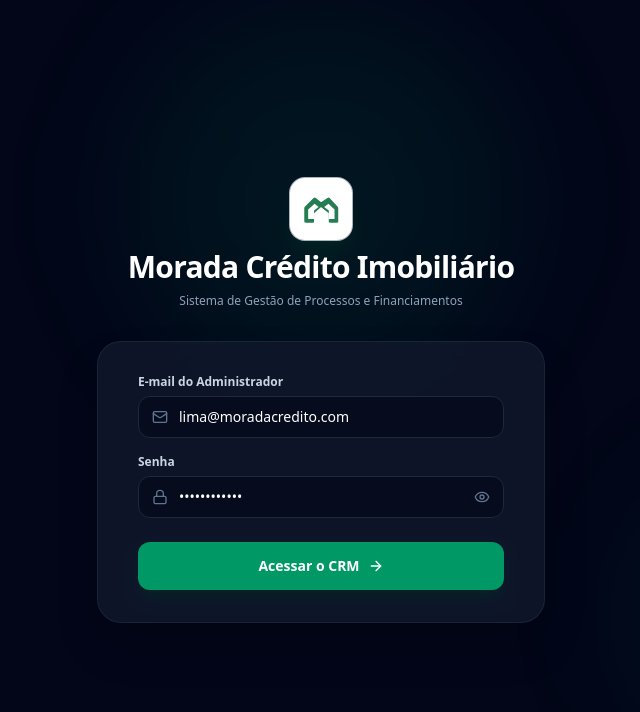
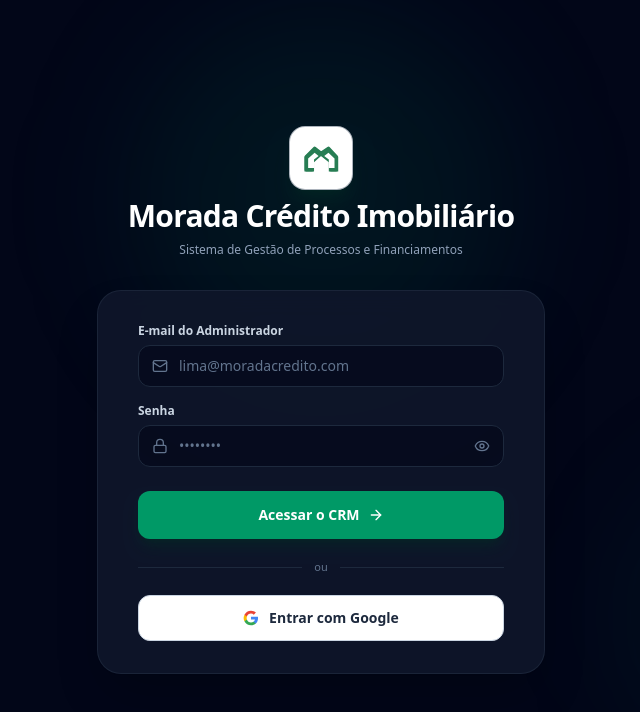
Before and after one commit to contatomoradacredito-hash/CRM-Morada, a React (Vite) app: page / in a window 1280 px wide. Shown: the top 712 px of the page, without its empty margins (319-959 px from the left). Built offline with nearby package versions, Linux system fonts and the light colour scheme; no server answers.

Commit message:
feat: update Firebase configuration and enhance authentication flow with Google login

```diff
--- a/firebase-applet-config.json
+++ b/firebase-applet-config.json
@@ -1,12 +1,12 @@
 {
-  "projectId": "concrete-apogee-tf6jr",
-  "appId": "1:261064632372:web:bdd068fc23844c0fff8261",
-  "apiKey": "AIzaSyB0GV2jhJnN8qLLpyTyHx7N6D00AWkTBX8",
-  "authDomain": "concrete-apogee-tf6jr.firebaseapp.com",
-  "firestoreDatabaseId": "ai-studio-moradacrditoimob-6e7a570c-55e9-474a-80f6-856fbe85f1be",
-  "storageBucket": "concrete-apogee-tf6jr.firebasestorage.app",
-  "messagingSenderId": "261064632372",
-  "measurementId": "",
-  "oAuthClientId": "261064632372-vkgdikmummc9813d9u45cmkt4fdedgvs.apps.googleusercontent.com",
+  "projectId": "morada-credito-crm",
+  "appId": "1:395101273843:web:e2e935d4881026304cc186",
+  "apiKey": "AIzaSyDyFdGT2_0LD79oe_SPYByQt6POYijQxgc",
+  "authDomain": "morada-credito-crm.firebaseapp.com",
+  "firestoreDatabaseId": "",
+  "storageBucket": "morada-credito-crm.firebasestorage.app",
+  "messagingSenderId": "395101273843",
+  "measurementId": "G-N68SC1E97Y",
+  "oAuthClientId": "",
   "recaptchaSiteKey": ""
 }
--- a/src/components/LoginScreen.tsx
+++ b/src/components/LoginScreen.tsx
@@ -1,16 +1,28 @@
 import React, { useState } from 'react';
 import { Mail, Lock, Eye, EyeOff, ArrowRight, AlertCircle } from 'lucide-react';
-import { useAuth, PRIMARY_ADMIN_EMAIL, MASTER_ADMIN_PASS } from '../context/AuthContext';
+import { useAuth } from '../context/AuthContext';
 import { MoradaLogo } from './MoradaLogo';
 
 export const LoginScreen: React.FC = () => {
-  const { login } = useAuth();
+  const { login, loginWithGoogle } = useAuth();
 
-  const [email, setEmail] = useState<string>(PRIMARY_ADMIN_EMAIL);
-  const [password, setPassword] = useState<string>(MASTER_ADMIN_PASS);
+  const [email, setEmail] = useState<string>('');
+  const [password, setPassword] = useState<string>('');
   const [showPassword, setShowPassword] = useState<boolean>(false);
   const [isLoading, setIsLoading] = useState<boolean>(false);
   const [errorMessage, setErrorMessage] = useState<string | null>(null);
+
+  const handleGoogleLogin = async () => {
+    setErrorMessage(null);
+    setIsLoading(true);
+    try {
+      await loginWithGoogle();
+    } catch (err: any) {
+      setErrorMessage(err?.message || 'Falha no login com Google. Tente novamente.');
+    } finally {
+      setIsLoading(false);
+    }
+  };
 
   const handleLogin = async (e: React.FormEvent) => {
     e.preventDefault();
@@ -128,6 +140,28 @@
               </button>
             </div>
           </form>
+
+          <div className="my-5 flex items-center gap-3">
+            <div className="h-px flex-1 bg-slate-800" />
+            <span className="text-[11px] font-medium text-slate-500">ou</span>
+            <div className="h-px flex-1 bg-slate-800" />
+          </div>
+
+          <button
+            id="btn-login-google"
+            type="button"
+            onClick={handleGoogleLogin}
+            disabled={isLoading}
+            className="w-full py-3 px-4 rounded-xl bg-white hover:bg-slate-100 text-slate-800 font-bold text-sm transition flex items-center justify-center gap-2.5 cursor-pointer disabled:opacity-60 disabled:cursor-not-allowed border border-slate-300"
+          >
+            <svg className="w-4 h-4" viewBox="0 0 24 24" aria-hidden="true">
+              <path fill="#4285F4" d="M22.56 12.25c0-.78-.07-1.53-.2-2.25H12v4.26h5.92a5.06 5.06 0 0 1-2.2 3.32v2.76h3.56c2.08-1.92 3.28-4.74 3.28-8.09z" />
+              <path fill="#34A853" d="M12 23c2.97 0 5.46-.98 7.28-2.66l-3.56-2.76c-.98.66-2.23 1.06-3.72 1.06-2.86 0-5.29-1.93-6.16-4.53H2.18v2.84A11 11 0 0 0 12 23z" />
+              <path fill="#FBBC05" d="M5.84 14.11a6.6 6.6 0 0 1 0-4.22V7.05H2.18a11 11 0 0 0 0 9.9l3.66-2.84z" />
+              <path fill="#EA4335" d="M12 5.38c1.62 0 3.06.56 4.21 1.64l3.15-3.15C17.45 2.09 14.97 1 12 1 7.7 1 3.99 3.47 2.18 7.05l3.66 2.84C6.71 7.31 9.14 5.38 12 5.38z" />
+            </svg>
+            <span>Entrar com Google</span>
+          </button>
         </div>
       </div>
     </div>
--- a/src/context/AuthContext.tsx
+++ b/src/context/AuthContext.tsx
@@ -34,7 +34,6 @@
 
 export const PRIMARY_ADMIN_EMAIL = 'lima@moradacredito.com';
 export const SECONDARY_ADMIN_EMAIL = 'deiglisonlima@gmail.com';
-export const MASTER_ADMIN_PASS = 'Degos*592623';
 
 export function isAuthorizedAdmin(email?: string | null): boolean {
   if (!email) return false;
@@ -92,26 +91,7 @@
           providerId: currentFbUser.providerData?.[0]?.providerId || 'password',
         };
         setUser(crmUser);
-        try {
-          localStorage.setItem('morada_admin_session', JSON.stringify(crmUser));
-        } catch {
-          // ignore
-        }
       } else {
-        // Fallback: check stored administrator session
-        try {
-          const stored = localStorage.getItem('morada_admin_session');
-          if (stored) {
-            const parsed = JSON.parse(stored);
-            if (parsed && isAuthorizedAdmin(parsed.email)) {
-              setUser(parsed);
-              setLoading(false);
-              return;
-            }
-          }
-        } catch {
-          // ignore
-        }
         setUser(null);
         setFirebaseUser(null);
       }
@@ -162,31 +142,6 @@
       );
     }
 
-    // Check master administrator password
-    if (pass === MASTER_ADMIN_PASS) {
-      // Also try Firebase sign in in the background if possible, without blocking
-      signInWithEmailAndPassword(auth, cleanEmail, pass)
-        .then((cred) => {
-          if (cred.user) setFirebaseUser(cred.user);
-        })
-        .catch(() => {});
-
-      const crmUser: CRMUser = {
-        uid: 'admin-' + btoa(cleanEmail).replace(/=/g, ''),
-        email: cleanEmail,
-        displayName: 'Deiglison Lima',
-        role: 'ADMIN',
-        providerId: 'password',
-      };
-      setUser(crmUser);
-      try {
-        localStorage.setItem('morada_admin_session', JSON.stringify(crmUser));
-      } catch {
-        // ignore
-      }
-      return;
-    }
-
     try {
       const cred = await signInWithEmailAndPassword(auth, cleanEmail, pass);
       if (cred.user) {
@@ -197,24 +152,19 @@
         }
 
         setFirebaseUser(cred.user);
-        const crmUser: CRMUser = {
+        setUser({
           uid: cred.user.uid,
           email: cred.user.email || cleanEmail,
           displayName: cred.user.displayName || 'Deiglison Lima',
           role: 'ADMIN',
           photoURL: cred.user.photoURL || undefined,
           providerId: cred.user.providerData?.[0]?.providerId || 'password',
-        };
-        setUser(crmUser);
-        try {
-          localStorage.setItem('morada_admin_session', JSON.stringify(crmUser));
-        } catch {
-          // ignore
-        }
+        });
       }
     } catch (err: any) {
+      if (err?.message?.startsWith('Acesso restrito')) throw err;
       console.warn('Erro na autenticação por senha:', err);
-      throw new Error('Senha incorreta para o Administrador.');
+      throw new Error('E-mail ou senha de administrador inválidos.');
     }
   };
 
```
Also changed, not shown: 1 other file (tests, documents, lock files or other folders).
